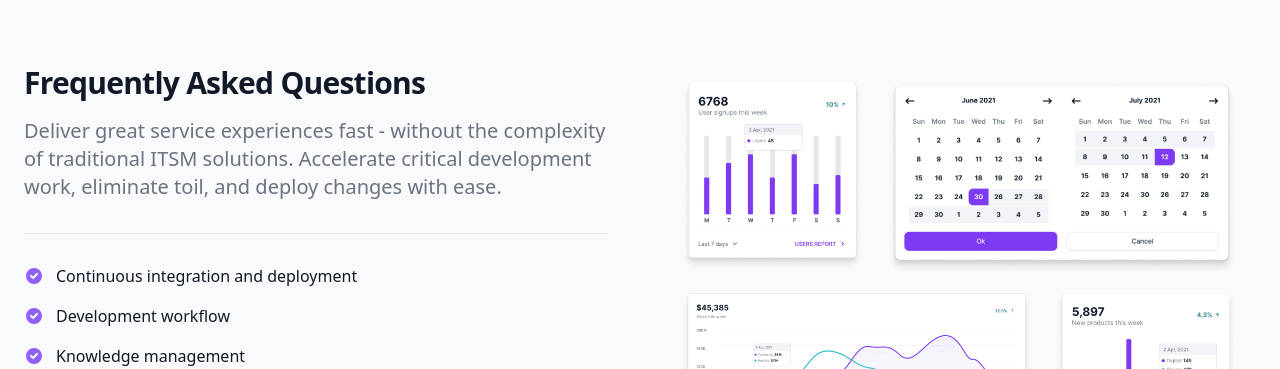
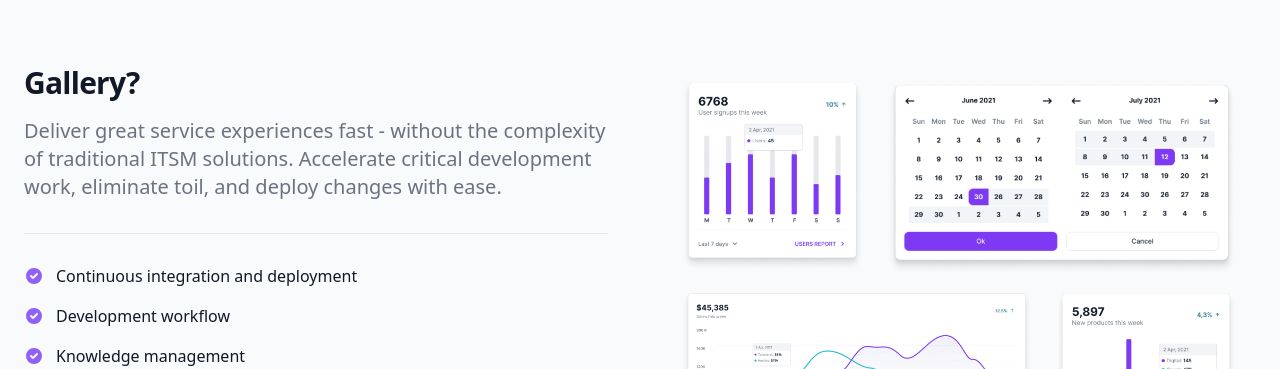
Before and after one commit to Laharl11/frontfront, a website: page landwind-1.0.0/index.html in a window 1280 px wide. Shown: the part 731-1100 px from the top of the page. Drawn offline with nearby package versions, Linux system fonts and the light colour scheme.

Commit message:
Update index.html

```diff
--- a/landwind-1.0.0/index.html
+++ b/landwind-1.0.0/index.html
@@ -256,7 +256,7 @@
             <!-- Row -->
             <div class="items-center gap-8 lg:grid lg:grid-cols-2 xl:gap-16">
                 <div class="text-gray-500 sm:text-lg dark:text-gray-400" id="faq">
-                    <h2 class="mb-4 text-3xl font-extrabold tracking-tight text-gray-900 dark:text-white">Frequently Asked Questions</h2>
+                    <h2 class="mb-4 text-3xl font-extrabold tracking-tight text-gray-900 dark:text-white">Gallery?</h2>
                     <p class="mb-8 font-light lg:text-xl">Deliver great service experiences fast - without the complexity of traditional ITSM solutions. Accelerate critical development work, eliminate toil, and deploy changes with ease.</p>
                     <!-- List -->
                     <ul role="list" class="pt-8 space-y-5 border-t border-gray-200 my-7 dark:border-gray-700">
```
